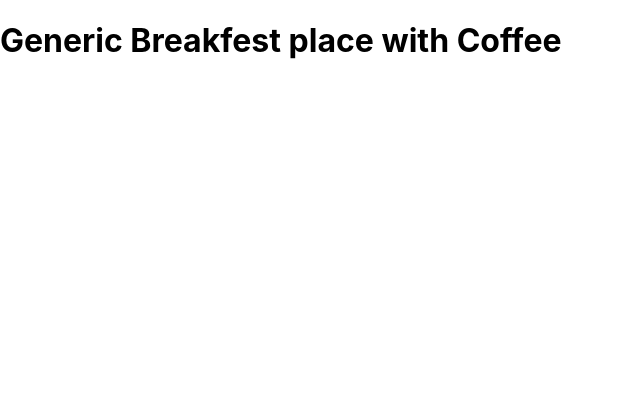
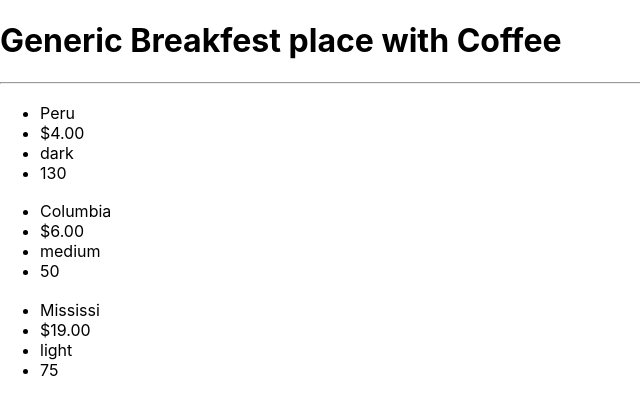
Before and after one commit to JustinUrf/Breakfest-Inventory-Tracker, a React (Create React App) app: page / in a window 1280 px wide. Shown: the top 414 px of the page, without its empty margins (0-640 px from the left). Built offline with nearby package versions, Linux system fonts and the light colour scheme.

Commit message:
Add list of all items, Compiling problem in INvetory Control WIP

```diff
--- a/src/components/InventoryControl.js
+++ b/src/components/InventoryControl.js
@@ -1,9 +1,12 @@
-import React from 'react'
+import React from 'react';
+import InventoryList from './InventoryList';
+import NewItemForm from './NewItemForm';
 
 class InventoryControl extends React.Component {
   constructor(props) {
     super(props);
     this.state = {
+      formVisableOnPage: false,
       newItemFormShowing: false,
       selectedItem: null
     }
@@ -20,9 +23,15 @@ class InventoryControl extends React.Component {
   }
 
  render() {
+  let currentlyVisableState = null;
+  if (this.state.formVisableOnPage) {
+    currentlyVisableState = <NewItemForm />
+  } else {
+    currentlyVisableState = <InventoryList />
+  }
   return (
     <React.Fragment>
-
+      {currentlyVisableState}
     </React.Fragment>
   )
  }
--- a/src/components/InventoryList.js
+++ b/src/components/InventoryList.js
@@ -1,4 +1,6 @@
 import React from 'react';
+import InventoryControl from './InventoryControl';
+import Item from "./Item";
 
 const mainInventoryList = [
   {
@@ -24,7 +26,7 @@ const mainInventoryList = [
   }
 ]
 
-function InvetoryList(props) {
+function InventoryList(props) {
   return (
     <React.Fragment>
       <hr/>
@@ -38,3 +40,4 @@ function InvetoryList(props) {
     </React.Fragment>
   )
 }
+export default InventoryList;
--- a/src/components/Item.js
+++ b/src/components/Item.js
@@ -0,0 +1,26 @@
+import React from 'react';
+import PropTypes from "prop-types"
+
+function Item(props) {
+  return (
+    <React.Fragment>
+      <h3>{props.name}</h3>
+      <ul>
+        <li>{props.origin}</li>
+        <li>{props.price}</li>
+        <li>{props.roast}</li>
+        <li>{props.quantity}</li>
+      </ul>
+    </React.Fragment>
+  )
+}
+
+Item.propTypes = {
+  name: PropTypes.string,
+  origin: PropTypes.string,
+  price: PropTypes.string,
+  roast: PropTypes.string,
+  quantity: PropTypes.string
+}
+
+export default Item;
--- /dev/null
+++ b/src/components/NewItemForm.js
@@ -0,0 +1,11 @@
+import React from "react";
+
+function NewItemForm(props) {
+  return (
+    <React.Fragment>
+      <h3>This is a form.</h3>
+    </React.Fragment>
+  )
+}
+
+export default NewItemForm;
```
